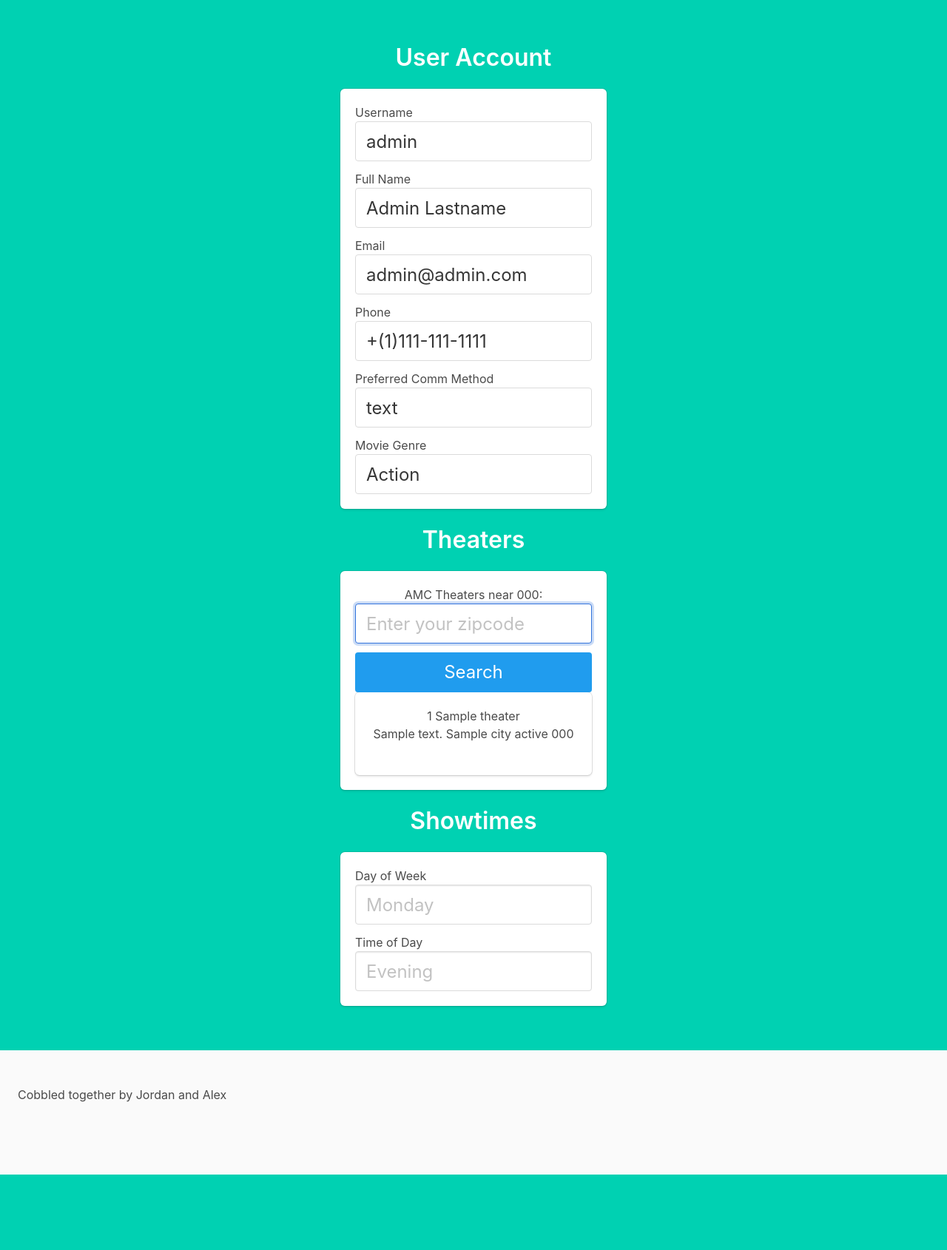
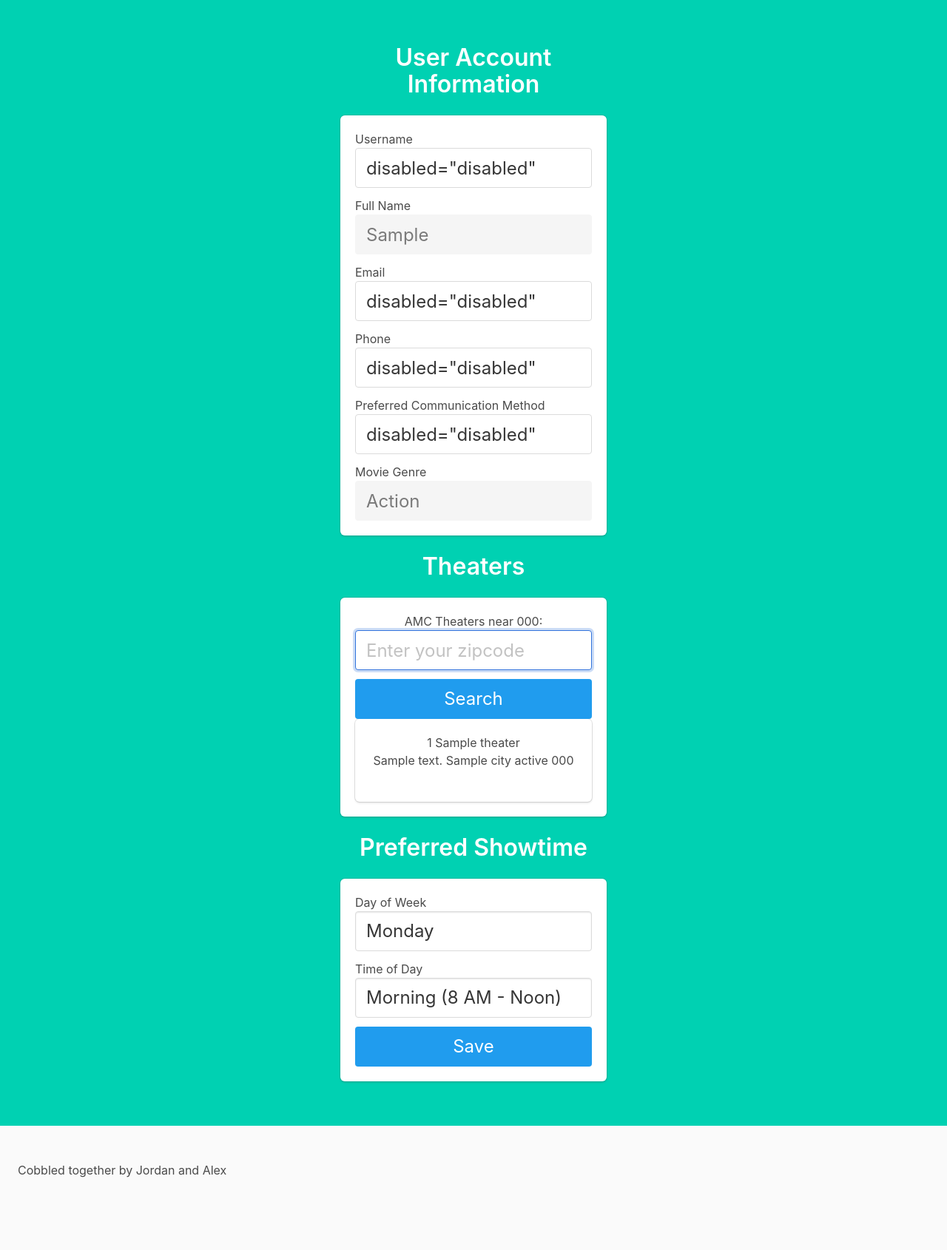
Before and after one commit to alex-vanderbilt/MaaS, a Flask app: template app/templates/profile.html in a window 1280 px wide. Shown: the part 52-1742 px from the top of the page at 74% size. Before the commit the page ends 1640 px from the top, so only its background shows below. Run offline with Flask 2, Linux system fonts and the light colour scheme; the template is opened without the code that fills it: most values are stand-ins (such as "Sample title", 1, 10 or a date in 2020).

Commit message:
Dynamically displaying user data in profile, added showtime dropdown

```diff
--- a/app/templates/profile.html
+++ b/app/templates/profile.html
@@ -2,37 +2,20 @@
 
 {% block content %}
 
-<!--<div class="column is-4 is-offset-4">-->
-<!--  <h3 class="title">Sign Up</h3>-->
-<!--  <div class="box">-->
-<!--      <div class="field">-->
-<!--        <div class="control">-->
-<!--          <input class="input is-large" type="text" name="name" placeholder="New Username" autofocus="">-->
-<!--        </div>-->
-<!--      </div>-->
-<!--      <div class="field">-->
-<!--        <div class="control">-->
-<!--          <input class="input is-large" type="email" name="email" placeholder="Your email" autofocus="">-->
-<!--        </div>-->
-<!--      </div>-->
-<!--      <button class="button is-block is-info is-large is-fullwidth">Sign Up</button>-->
-<!--  </div>-->
-<!--</div>-->
-
 <div class="column is-4 is-offset-4">
-  <h3 class="title">User Account</h3>
+  <h3 class="title">User Account Information</h3>
 	 <div class="box">
 		 <div class="field">
 			 <div class="control">
 				<label class="is-large" for="userName">Username</label>
-					<input class="input is-large" type="text" id="userName" value="admin" readonly>
+					<input class="input is-large" type="text" id="userName" value={{current_user.username}} disabled="disabled" readonly>
 			 </div>
 		 </div>
 	 	 <div class="field">
 			<div class="control">
 				<div class="form-group">
 					<label for="fullName">Full Name</label>
-					<input class="input is-large" type="text" class="form-control" id="fullName" value="Admin Lastname" readonly>
+					<input class="input is-large" type="text" class="form-control" id="fullName" value={{name}} disabled="disabled" readonly>
 				</div>
 			</div>
 		</div>
@@ -40,7 +23,7 @@
 			<div class="control">
 				<div class="form-group">
 					<label for="eMail">Email</label>
-					<input class="input is-large" type="email" class="form-control" id="eMail" value="admin@admin.com" readonly>
+					<input class="input is-large" type="email" class="form-control" id="eMail" value={{current_user.email}} disabled="disabled" readonly>
 				</div>
 			</div>
 		</div>
@@ -48,15 +31,15 @@
 			<div class="control">
 				<div class="form-group">
 					<label for="phone">Phone</label>
-					<input class="input is-large" type="text" class="form-control" id="phone" value="+(1)111-111-1111" readonly>
+					<input class="input is-large" type="text" class="form-control" id="phone" value={{current_user.phone_number}} disabled="disabled" readonly>
 				</div>
 			</div>
 		</div>
 	  	<div class = "field">
 			<div class="control">
 				<div class="form-group">
-					<label for="commMethod">Preferred Comm Method</label>
-					<input class="input is-large" type="text" class="form-control" id="commMethod" value="text" readonly>
+					<label for="commMethod">Preferred Communication Method</label>
+					<input class="input is-large" type="text" class="form-control" id="commMethod" value={{current_user.pcm}} disabled="disabled" readonly>
 				</div>
 			</div>
 		</div>
@@ -64,7 +47,7 @@
 			<div class="control">
 				<div class="form-group">
 					<label for="genre">Movie Genre</label>
-					<input class="input is-large" type="text" class="form-control" id="genre" value="Action" readonly>
+					<input class="input is-large" type="text" class="form-control" id="genre" value="Action" disabled="disabled" readonly>
 				</div>
 			</div>
 		</div>
@@ -122,13 +105,21 @@
 
 
 <div class="column is-4 is-offset-4">
-  <h3 class="title">Showtimes</h3>
+  <h3 class="title">Preferred Showtime</h3>
 	 <div class="box">
 		<div class="field">
 			<div class="control">
 				<div class="form-group">
 					<label for="dayOfWeek">Day of Week</label>
-					<input class="input is-large" type="text" class="form-control" id="dayOfWeek" placeholder="Monday">
+					<select class="input is-large" name="day" id="dayOfWeek">
+						<option value="monday">Monday</option>
+						<option value="tuesday">Tuesday</option>
+						<option value="wednesday">Wednesday</option>
+						<option value="thursday">Thursday</option>
+						<option value="Friday">Friday</option>
+						<option value="Saturday">Saturday</option>
+						<option value="Sunday">Sunday</option>
+					</select>
 				</div>
 			</div>
 		</div>
@@ -136,10 +127,17 @@
 			<div class="control">
 				<div class="form-group">
 					<label for="timeOfDay">Time of Day</label>
-					<input class="input is-large" type="text" class="form-control" id="timeOfDay" placeholder="Evening">
+					<select class="input is-large" name="day" id="timeOfDay">
+						<option value="morning">Morning (8 AM - Noon)</option>
+						<option value="afternoon">Afternoon (Noon - 5 PM)</option>
+						<option value="evening">Evening (5 PM - Midnight)</option>
+					</select>
 				</div>
 			</div>
 		</div>
+
+		 <button class="button is-block is-info is-large is-fullwidth">Save</button>
+
 	 </div>
 </div>
 
```
Also changed, not shown: app/main.py (+2 -9 lines).
